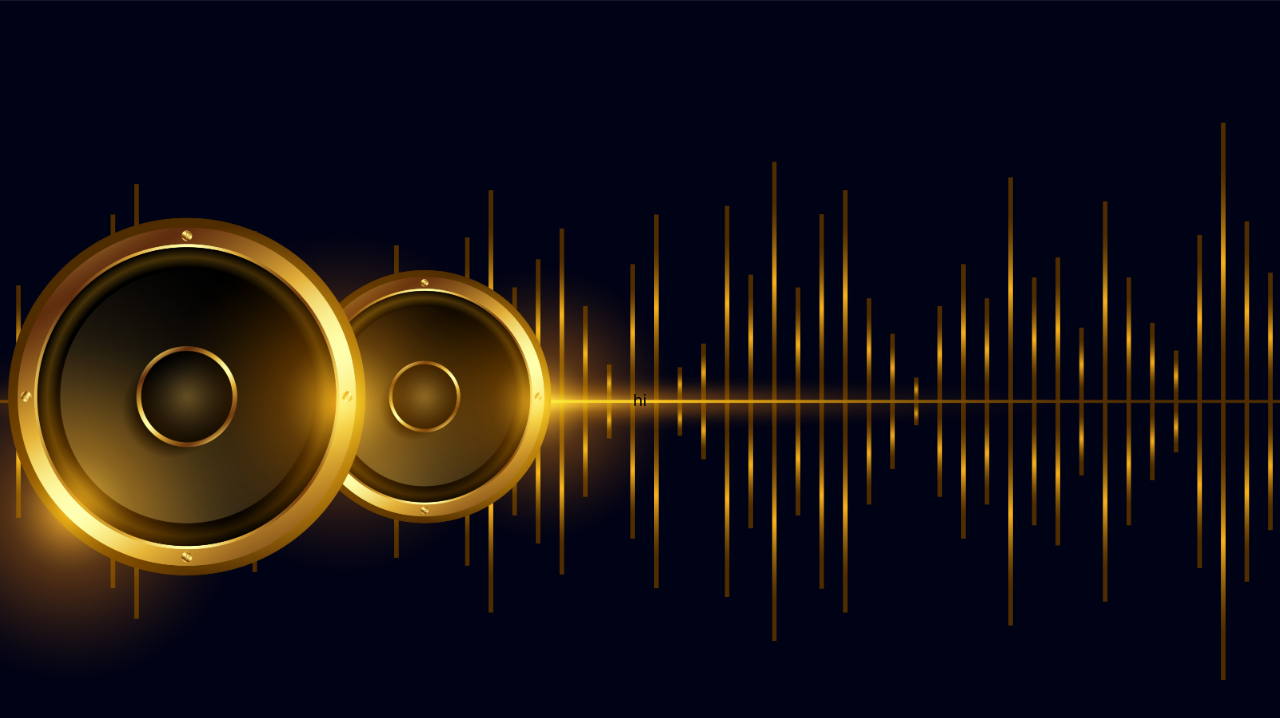
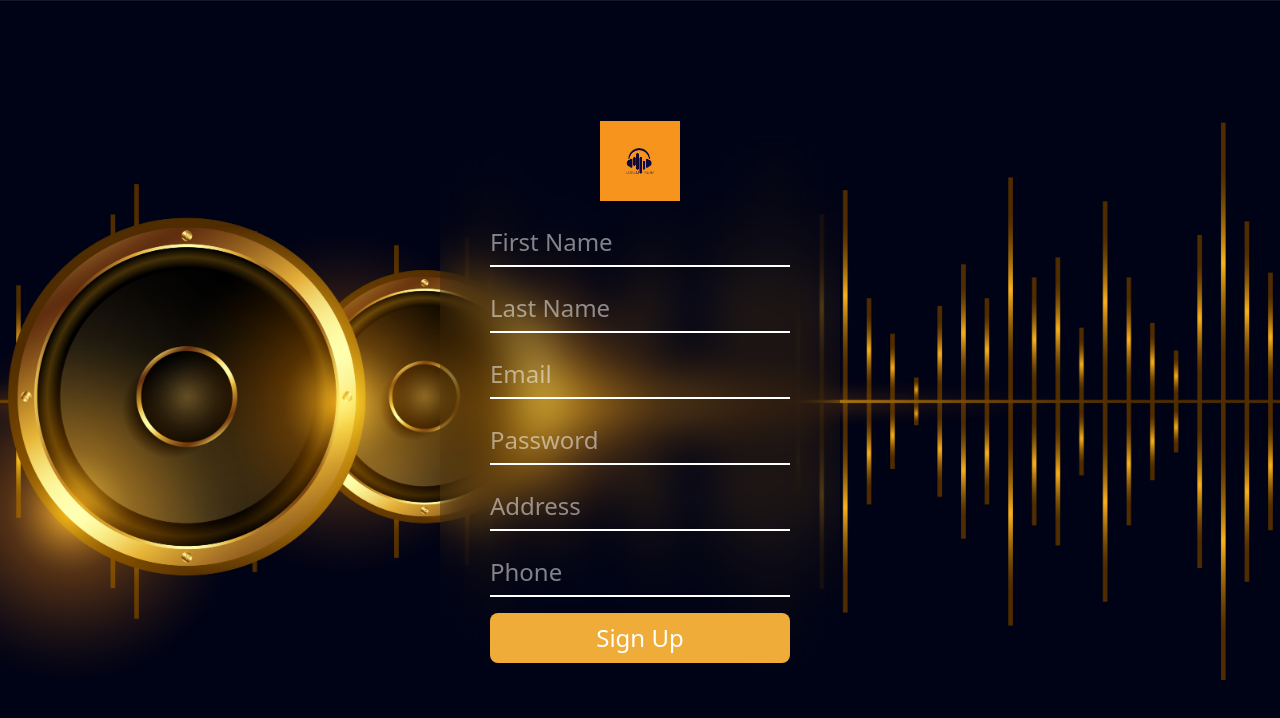
Before and after one commit to kavinduabc/kv-audio-frontend, a React (Vite) app: page /signup in a window 1280 px wide. Shown: the top 718 px of the page. Built offline with nearby package versions, Linux system fonts and the light colour scheme.

Commit message:
imple ment the signup page

```diff
--- a/src/pages/Signup/Signup.jsx
+++ b/src/pages/Signup/Signup.jsx
@@ -1,10 +1,69 @@
-import "./Ssignup.css"
+import { useState } from "react";
+import "./Ssignup.css";
 
-export default function SignUp(){
+export default function SignUp() {
+  const [firstName, setFirstName] = useState("");
+  const [lastName, setLastName] = useState("");
+  const [email, setEmail] = useState("");
+  const [password, setPassword] = useState("");
+  const [address, setAddress] = useState("");
+  const [phone, setPhone] = useState("");
 
-    return(
-       <div className="bg-picture h-screen flex justify-center items-center">
-        hi
-       </div>
-    )
+  function handleSubmit(e) {
+    e.preventDefault();
+    console.log({ firstName, lastName, email, password, address, phone });
+  }
+
+  return (
+    <div className="bg-picture h-screen flex justify-center items-center">
+      <form onSubmit={handleSubmit} className="w-[400px] h-[600px] backdrop-blur-xl rounded-2xl flex justify-center items-center flex-col relative">
+        <img src="/logo.png" alt="logo" className="w-[80px] h-[80px] object-cover" />
+        <input
+          type="text"
+          placeholder="First Name"
+          className="w-[300px] h-[50px] bg-transparent border-b-2 mt-4 border-white text-white text-2xl outline-none"
+          value={firstName}
+          onChange={(e) => setFirstName(e.target.value)}
+        />
+        <input
+          type="text"
+          placeholder="Last Name"
+          className="w-[300px] h-[50px] bg-transparent border-b-2 mt-4 border-white text-white text-2xl outline-none"
+          value={lastName}
+          onChange={(e) => setLastName(e.target.value)}
+        />
+        <input
+          type="email"
+          placeholder="Email"
+          className="w-[300px] h-[50px] bg-transparent border-b-2 mt-4 border-white text-white text-2xl outline-none"
+          value={email}
+          onChange={(e) => setEmail(e.target.value)}
+        />
+        <input
+          type="password"
+          placeholder="Password"
+          className="w-[300px] h-[50px] bg-transparent border-b-2 mt-4 border-white text-white text-2xl outline-none"
+          value={password}
+          onChange={(e) => setPassword(e.target.value)}
+        />
+        <input
+          type="text"
+          placeholder="Address"
+          className="w-[300px] h-[50px] bg-transparent border-b-2 mt-4 border-white text-white text-2xl outline-none"
+          value={address}
+          onChange={(e) => setAddress(e.target.value)}
+        />
+        <input
+          type="text"
+          placeholder="Phone"
+          className="w-[300px] h-[50px] bg-transparent border-b-2 mt-4 border-white text-white text-2xl outline-none"
+          value={phone}
+          onChange={(e) => setPhone(e.target.value)}
+        />
+        <button className="my-4 w-[300px] h-[50px] bg-[#efac38] text-2xl text-white rounded-lg">
+          Sign Up
+        </button>
+      </form>
+    </div>
+  );
 }
```
